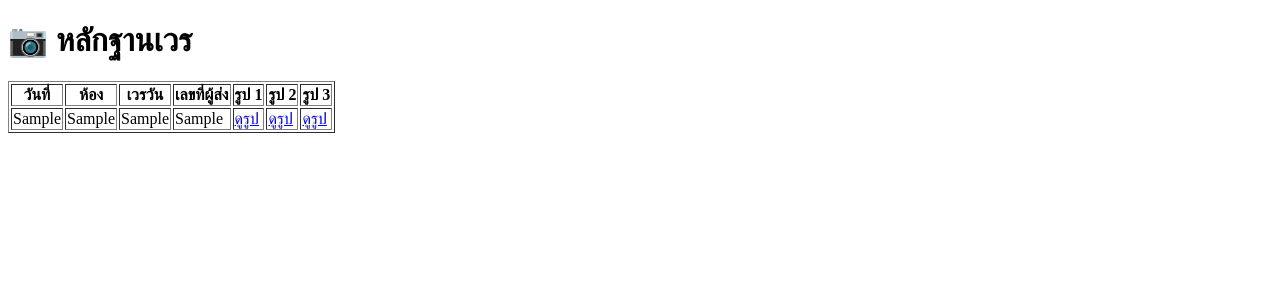
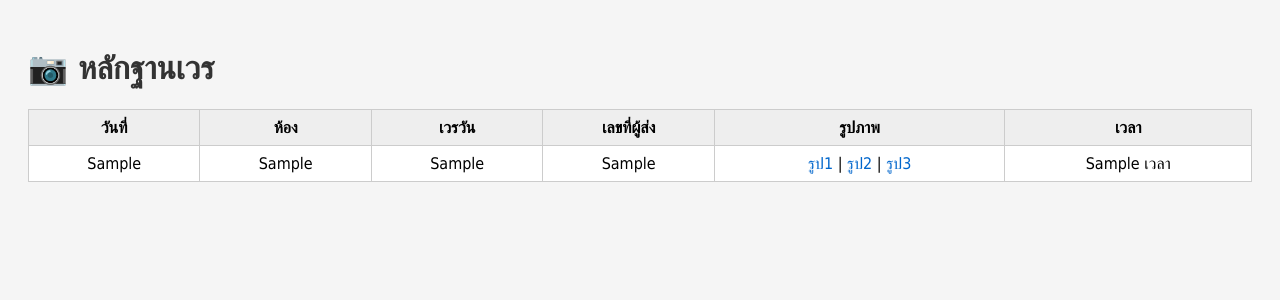
Before and after one commit to MATADOR666-spec/line-bot-project, a Flask app: template templates/duty_logs.html in a window 1280 px wide. Shown: the top 300 px of the page. Run offline with Flask 3, Linux system fonts and the light colour scheme; the template is opened without the code that fills it: most values are stand-ins (such as "Sample title", 1, 10 or a date in 2020); parts of the project's set-up code (start-up, migrations or seed data) failed here and were passed over.

Commit message:
update web app with templates

```diff
--- a/app.py
+++ b/app.py
@@ -366,15 +366,26 @@ def handle_message(event):
     if event.message.type == "image" and user_id in user_states:
         state = user_states[user_id]
         if state["step"] == 200:
-            # เก็บ URL ไว้ (ในจริงๆ ต้องดึง content จาก LINE API → upload storage → gen link)
-            content_url = f"https://fake-link/{event.message.id}.jpg"
+        # โหลดไฟล์จริงจาก LINE
+            message_content = line_bot_api.get_message_content(event.message.id)
+            file_path = f"static/uploads/{event.message.id}.jpg"
+            with open(file_path, "wb") as f:
+                for chunk in message_content.iter_content():
+                    f.write(chunk)
+
+        # gen URL สำหรับเก็บใน DB
+            domain = os.getenv("DOMAIN", "https://your-app.onrender.com")
+            content_url = f"{domain}/{file_path}"
+
             state["images"].append(content_url)
 
             if len(state["images"]) < 3:
-                line_bot_api.reply_message(event.reply_token,
-                    TextSendMessage(text=f"📷 ได้รับรูป {len(state['images'])}/3 กรุณาส่งต่อ"))
+                line_bot_api.reply_message(
+                event.reply_token,
+                TextSendMessage(text=f"📷 ได้รับรูป {len(state['images'])}/3 กรุณาส่งต่อ")
+                )
             else:
-                # บันทึก DB
+            # บันทึกลง DB
                 query_db("""INSERT INTO duty_logs
                     (userId, วันที่, ห้อง, เวรวัน, เลขที่ผู้ส่ง, url1, url2, url3, เวลา, สถานะ)
                     VALUES (?, ?, ?, ?, ?, ?, ?, ?, ?, ?)""",
@@ -389,10 +400,12 @@ def handle_message(event):
                         "ส่งแล้ว"
                     )
                 )
-                line_bot_api.reply_message(event.reply_token,
-                    TextSendMessage(text="✅ บันทึกหลักฐานเรียบร้อยแล้ว"))
+                line_bot_api.reply_message(
+                    event.reply_token,
+                    TextSendMessage(text="✅ ส่งหลักฐานเรียบร้อยแล้ว")
+                )
                 del user_states[user_id]
-        return
+
 
 
 # ===== Run =====
--- a/templates/duty_logs.html
+++ b/templates/duty_logs.html
@@ -3,18 +3,26 @@
 <head>
   <meta charset="utf-8">
   <title>Duty Logs</title>
+  <style>
+    body { font-family: Tahoma, sans-serif; background: #f5f5f5; padding: 20px; }
+    h1 { color: #333; }
+    table { border-collapse: collapse; width: 100%; background: #fff; }
+    th, td { border: 1px solid #ccc; padding: 8px; text-align: center; }
+    th { background: #eee; }
+    a { color: #0066cc; text-decoration: none; }
+    a:hover { text-decoration: underline; }
+  </style>
 </head>
 <body>
   <h1>📷 หลักฐานเวร</h1>
-  <table border="1">
+  <table>
     <tr>
       <th>วันที่</th>
       <th>ห้อง</th>
       <th>เวรวัน</th>
       <th>เลขที่ผู้ส่ง</th>
-      <th>รูป 1</th>
-      <th>รูป 2</th>
-      <th>รูป 3</th>
+      <th>รูปภาพ</th>
+      <th>เวลา</th>
     </tr>
     {% for log in logs %}
     <tr>
@@ -22,9 +30,12 @@
       <td>{{ log["ห้อง"] }}</td>
       <td>{{ log["เวรวัน"] }}</td>
       <td>{{ log["เลขที่ผู้ส่ง"] }}</td>
-      <td><a href="{{ log['url1'] }}">ดูรูป</a></td>
-      <td><a href="{{ log['url2'] }}">ดูรูป</a></td>
-      <td><a href="{{ log['url3'] }}">ดูรูป</a></td>
+      <td>
+        <a href="{{ log['url1'] }}" target="_blank">รูป1</a> |
+        <a href="{{ log['url2'] }}" target="_blank">รูป2</a> |
+        <a href="{{ log['url3'] }}" target="_blank">รูป3</a>
+      </td>
+      <td>{{ log["เวลา"] }}</td>
     </tr>
     {% endfor %}
   </table>
```
